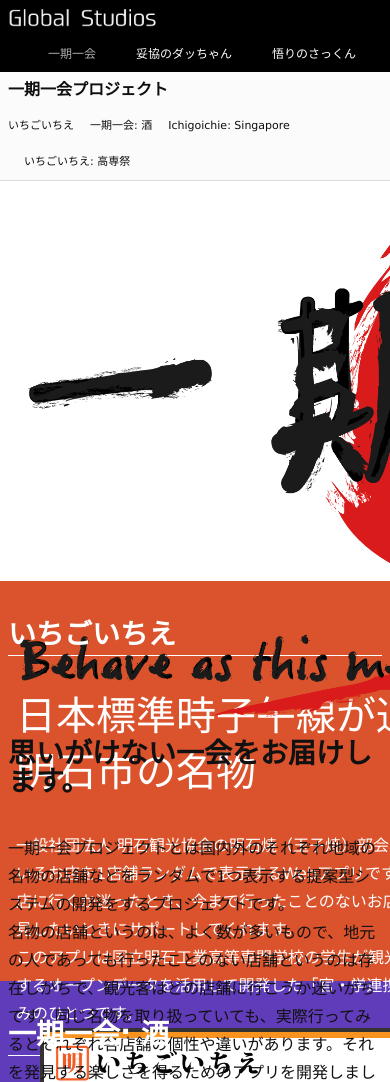
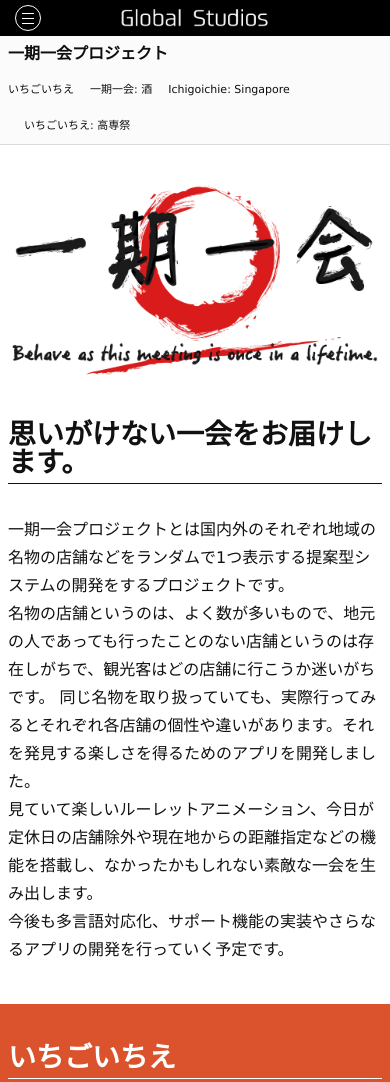
Before and after one commit to globalstudios/GlobalStudios, a plain HTML site: page index.html in a window 390 px wide. Shown: the top 1082 px of the page. Drawn offline with Linux system fonts and the light colour scheme.

Commit message:
Add responsive style for smartphone - Global Nav

```diff
--- a/css/style.css
+++ b/css/style.css
@@ -20,6 +20,8 @@ body {
     width: 100%;
     background-color: #ccc;
     font-family: "Lucida Grande", "Hiragino Kaku Gothic ProN", "ヒラギノ角ゴ ProN W3", "Meiryo", "メイリオ", sans-serif;
+    -webkit-font-smoothing: antialiased;
+    -moz-osx-font-smoothing: grayscale;
 }
 
 a {
@@ -142,17 +144,168 @@ li {
     color: #aaa;
 }
 
+/* ==============
+ *   Drawer Nav
+ * ============== */
 
-/* =============
- *   Local Nav
- * ============= */
+#drawer_wrap #drawer_button {
+    display: none;
+}
 
-.local-nav-wrapper {
+@media screen and (max-width: 620px) {
+    .site-header {
+        position: absolute;
+        z-index: 99;
+        top: 0;
+        left: 0;
+        width: 100%;
+        height: 36px;
+    }
+
+    #drawer_wrap {
+        position: absolute;
+        z-index: 99;
+        top: 0;
+        left: 0;
+        wider: 100%;
+        height: 100%;
+    }
+
+    .site-main {
+        margin-top: 36px;
+    }
+
+
+    /* ===== Bar ===== */
+
+    #drawer_wrap h1 {
+        position: absolute;
+        z-index: 99;
+        top: 0;
+        left: 50%;
+        margin-left: -75px;
+        float: none;
+    }
+
+    #drawer_wrap #drawer_button {
+        display: block;
+        position:absolute;
+        z-index: 99;
+        top: 5px;
+        left: 15px;
+        width: 24px;
+        height: 24px;
+        border: solid 1px #fff;
+        -moz-border-radius: 50%;
+        -webkit-border-radius: 50%;
+        border-radius: 50%;
+        cursor: pointer;
+        -moz-transition: All 0.2s ease;
+        -o-transition: All 0.2s ease;
+        -webkit-transition: All 0.2s ease;
+        transition: All 0.2s ease;
+    }
+
+    #drawer_wrap .drawer-icon,
+    #drawer_wrap .drawer-icon:before,
+    #drawer_wrap .drawer-icon:after {
+        display: block;
+        position: absolute;
+        width: 12px;
+        height: 1px;
+        background-color: #fff;
+        content: '';
+        -moz-transition: All 0.4s ease;
+        -o-transition: All 0.4s ease;
+        -webkit-transition: All 0.4s ease;
+        transition: All 0.4s ease;
+    }
+
+    #drawer_wrap .drawer-icon {
+        top: 50%;
+        left: 5.5px;
+    }
+
+    #drawer_wrap .drawer-icon:before {
+        top: 5px;
+    }
+
+    #drawer_wrap .drawer-icon:after {
+        top: -5px;
+    }
+
+    #drawer_wrap #drawer_button:hover {
+        opacity: .65;
+    }
+
+    #drawer_wrap #drawer_button.active .drawer-icon {
+        background-color: #000;
+    }
+
+    #drawer_wrap #drawer_button.active .drawer-icon:before {
+        -webkit-transform: translateY(-5px) rotate(-315deg);
+        transform: translateY(-5px) rotate(-45deg);
+    }
+
+    #drawer_wrap #drawer_button.active .drawer-icon:after {
+        -webkit-transform: translateY(5px) rotate(315deg);
+        transform: translateY(5px) rotate(45deg);
+    }
+
+
+    /* ===== Menu ===== */
+
+    #drawer_wrap .global-nav {
+        box-sizing: border-box;
+        position: absolute;
+        z-index: 10;
+        width: 100%;
+        height: auto;
+        min-height: 100%;
+        top: -600px;
+        left: 0;
+        margin-left: 0;
+        padding: 24px;
+        -moz-transition: All 0.4s ease;
+        -o-transition: All 0.4s ease;
+        -webkit-transition: All 0.4s ease;
+        transition: All 0.4s ease;
+    }
+
+    #drawer_wrap .global-nav ul li {
+        margin-right: 0;
+        margin-bottom: 16px;
+        border-bottom: solid 1px #aaa;
+        font-size: 14px;
+        float: none;
+    }
+
+    #drawer_wrap .global-nav ul li:last-of-type {
+        margin-bottom: 0;
+    }
+}
+
+
+/* ==============================
+ *   Main
+ * ============================== */
+
+.site-main {
+    width: 100%;
+    color: #fff;
+}
+
+
+/* ==========
+ *   Header
+ * ========== */
+
+.site-main #fix_wrapper {
     width: 100%;
     padding: 0;
 }
 
-.local-nav {
+.site-main header {
     box-sizing: border-box;
     width: 100%;
     position: inherit;
@@ -163,7 +316,7 @@ li {
     border-bottom: solid 1px #ddd;
 }
 
-.local-nav p {
+.site-main header h1 {
     font-size: 18px;
     font-weight: bold;
     line-height: 48px;
@@ -171,13 +324,30 @@ li {
 }
 
 @media screen and (max-width: 768px) {
-    .local-nav p {
+    .site-main header h1 {
         font-size: 16px;
         line-height: 36px;
     }
 }
 
-.local-nav ul {
+.site-main header a {
+    color: #000;
+    -moz-transition: All 0.2s ease;
+    -o-transition: All 0.2s ease;
+    -webkit-transition: All 0.2s ease;
+    transition: All 0.2s ease;
+}
+
+.site-main header a:hover {
+    color: #999;
+}
+
+
+/* =============
+ *   Local Nav
+ * ============= */
+
+.local-nav {
     float: right;
 }
 
@@ -200,16 +370,122 @@ li {
     margin-left: 0;
 }
 
-.local-nav a {
-    color: #000;
-    -moz-transition: All 0.2s ease;
-    -o-transition: All 0.2s ease;
-    -webkit-transition: All 0.2s ease;
-    transition: All 0.2s ease;
+
+/* ===========
+ *   Content
+ * =========== */
+
+.site-main section {
+    font-size: 20px;
+    line-height: 36px;
+    overflow: hidden;
+    zoom: 1;
 }
 
-.local-nav a:hover {
-    color: #999;
+@media screen and (max-width: 768px) {
+    .site-main section {
+        font-size: 16px;
+        line-height: 28px;
+    }
+}
+
+.site-main section .wrap {
+    padding-top: 80px;
+    padding-bottom: 80px;
+}
+
+@media screen and (max-width: 768px) {
+    .site-main section .wrap {
+        padding-top: 40px;
+        padding-bottom: 40px;
+    }
+}
+
+
+/* ===== Title ===== */
+
+.site-main section .wrap > h1 {
+    font-size: 48px;
+    margin-bottom: 64px;
+    padding-bottom: 24px;
+    border-bottom: solid 1px #fff;
+}
+
+@media screen and (max-width: 768px) {
+    .site-main section .wrap > h1 {
+        font-size: 28px;
+        margin-bottom: 32px;
+        padding-bottom: 6px;
+    }
+}
+
+.site-main section section h1 {
+    font-size: 40px;
+    margin-bottom: 32px;
+    line-height: 56px;
+    font-weight: normal;
+}
+
+@media screen and (max-width: 768px) {
+    .site-main section section h1 {
+        font-size: 24px;
+        margin-bottom: 16px;
+        line-height: 32px;
+    }
+}
+
+
+/* ===== Content Image ===== */
+
+.site-main section .content-image {
+    width: 50%;
+    float: right;
+}
+
+.site-main section .content-image img {
+    box-sizing: border-box;
+    width: 90%;
+    margin-left: 10%;
+    border: solid 4px #333;
+}
+
+@media screen and (max-width: 620px) {
+    .site-main section .content-image img {
+        border-width: 2px;
+    }
+}
+
+
+/* ===== Unique Content ===== */
+
+#ichigoichie_about {
+    background-color: #fff;
+    color: #111;
+}
+
+#ichigoichie_about h1 {
+    border-color: #111;
+}
+
+#ichigoichie_about img {
+    width: 100%;
+    margin-bottom: 32px;
+}
+
+#ichigoichie_akashi {
+    background-color: #DA532C;
+}
+
+#ichigoichie_drink {
+    background-color: #603CBA;
+}
+
+#ichigoichie_sg {
+    background-color: #BF1447;
+}
+
+#ichigoichie_kousen {
+    background-color: #00ABA9;
 }
 
 
@@ -268,101 +544,3 @@ li {
         font-size: 10px;
     }
 }
-
-
-/* ==============================
- *   Main
- * ============================== */
-
-.site-main {
-    width: 100%;
-    color: #fff;
-}
-
-.site-main section {
-    font-size: 20px;
-    line-height: 36px;
-}
-
-@media screen and (max-width: 768px) {
-    .site-main section {
-        height: 400px;
-        font-size: 16px;
-        line-height: 28px;
-    }
-}
-
-.site-main section > .wrap {
-    padding-top: 80px;
-    padding-bottom: 80px;
-}
-
-@media screen and (max-width: 768px) {
-    .site-main section > .wrap {
-        padding-top: 40px;
-        padding-bottom: 40px;
-    }
-}
-
-.site-main section h2 {
-    font-size: 48px;
-    margin-bottom: 64px;
-    padding-bottom: 24px;
-    border-bottom: solid 1px #fff;
-}
-
-.site-main section h3 {
-    font-size: 40px;
-    font-weight: normal;
-    margin-bottom: 32px;
-    line-height: 56px;
-}
-
-@media screen and (max-width: 768px) {
-    .site-main section h2 {
-        font-size: 28px;
-        margin-bottom: 32px;
-        padding-bottom: 6px;
-    }
-}
-
-#ichigoichie_about {
-    background-color: #fff;
-    color: #111;
-}
-
-#ichigoichie_about h2 {
-    border-color: #111;
-}
-
-#ichigoichie_about img {
-    width: 980px;
-}
-
-#ichigoichie_akashi {
-    background-color: #DA532C;
-}
-
-#ichigoichie_akashi .wrap .wrap{
-    width: 480px;
-    float: left;
-}
-
-#ichigoichie_akashi img {
-    width: 440px;
-    float: left;
-    margin-left: 32px;
-    border: solid 4px #333;
-}
-
-#ichigoichie_drink {
-    background-color: #603CBA;
-}
-
-#ichigoichie_sg {
-    background-color: #BF1447;
-}
-
-#ichigoichie_kousen {
-    background-color: #00ABA9;
-}
--- a/index.html
+++ b/index.html
@@ -15,41 +15,45 @@
 
 <body>
   <header class="site-header">
-    <div class="wrap">
+    <div id="drawer_wrap" class="wrap">
       <h1><a href="./"><span>Global Studios</span></a></h1>
-
       <nav class="global-nav">
         <ul>
-          <li class="nowpage"><a href="#ichigoichie_akashi">一期一会</a></li>
-          <li><a href="#ichigoichie_drink">妥協のダッちゃん</a></li>
-          <li><a href="#ichigoichie_drink">悟りのさっくん</a></li>
+          <li class="nowpage"><a href="./">一期一会</a></li>
+          <li><a href="./">妥協のダッちゃん</a></li>
+          <li><a href="./">悟りのさっくん</a></li>
         </ul>
       </nav>
+      <div id="drawer_button"><span class="drawer-icon"></span></div>
     </div>
   </header>
 
-  <div class="local-nav-wrapper">
+  <main class="site-main">
+    <article>
+      <div id="fix_wrapper">
+        <header id="fix_bar">
+          <div class="wrap">
+            <h1><a href="#">一期一会プロジェクト</a></h1>
             <nav class="local-nav">
-      <div class="wrap">
-        <p><a href="#">一期一会プロジェクト</a></p>
               <ul>
                 <li><a href="#ichigoichie_akashi">いちごいちえ</a></li>
                 <li><a href="#ichigoichie_drink">一期一会: 酒</a></li>
                 <li><a href="#ichigoichie_sg">Ichigoichie: Singapore</a></li>
                 <li><a href="#ichigoichie_kousen">いちごいちえ: 高専祭</a></li>
               </ul>
-      </div>
             </nav>
           </div>
+        </header>
+      </div>
 
-  <main class="site-main">
       <section id="ichigoichie_about">
         <div class="wrap">
           <img src="img/logo_ichigoichie.png">
-        <h2>思いがけない一会をお届けします。</h2>
+          <h1>思いがけない一会をお届けします。</h1>
           <p>
             一期一会プロジェクトとは国内外のそれぞれ地域の名物の店舗などをランダムで1つ表示する提案型システムの開発をするプロジェクトです。<br />
-          名物の店舗というのは、よく数が多いもので、地元の人であっても行ったことのない店舗というのは存在しがちで、観光客はどの店舗に行こうか迷いがちです。同じ名物を取り扱っていても、実際行ってみるとそれぞれ各店舗の個性や違いがあります。それを発見する楽しさを得るためのアプリを開発しました。<br />
+            名物の店舗というのは、よく数が多いもので、地元の人であっても行ったことのない店舗というのは存在しがちで、観光客はどの店舗に行こうか迷いがちです。
+            同じ名物を取り扱っていても、実際行ってみるとそれぞれ各店舗の個性や違いがあります。それを発見する楽しさを得るためのアプリを開発しました。<br />
             見ていて楽しいルーレットアニメーション、今日が定休日の店舗除外や現在地からの距離指定などの機能を搭載し、なかったかもしれない素敵な一会を生み出します。<br />
             今後も多言語対応化、サポート機能の実装やさらなるアプリの開発を行っていく予定です。
           </p>
@@ -58,22 +62,26 @@
 
       <section id="ichigoichie_akashi">
         <div class="wrap">
-        <h2>いちごいちえ</h2>
-        <div class="wrap">
-          <h3>日本標準時子午線が通る明石市の名物</h3>
+          <h1>いちごいちえ</h1>
+          <section>
+            <div class="content-image">
+              <img src="img/ichigoichie_img.png">
+            </div>
+            <div class="content-body">
+              <h1>日本標準時子午線が通る明石市の名物</h1>
               <p>
                 一般社団法人 明石観光協会の明石焼（玉子焼）部会に加盟しているお店を1店舗ランダムで表示するWebアプリです。
                 どのお店に行くか迷ったとき、今まで行ったことのないお店を新たに発見したいときにサポートしてくれます。<br />
                 このアプリは国立明石工業高等専門学校の学生が観光協会が提供するオープンデータを活用して開発した「官・学連携」の取り組みのひとつです。
               </p>
             </div>
-        <img src="img/ichigoichie_img.png">
+          </section>
         </div>
       </section>
 
       <section id="ichigoichie_drink">
         <div class="wrap">
-        <h2>一期一会: 酒</h2>
+          <h1>一期一会: 酒</h1>
           <p>
             一般社団法人 明石観光協会の明石焼（玉子焼）部会に加盟しているお店を1店舗ランダムで表示するWebアプリです。
             どのお店に行くか迷ったとき、今まで行ったことのないお店を新たに発見したいときにサポートしてくれます。<br />
@@ -84,7 +92,7 @@
 
       <section id="ichigoichie_sg">
         <div class="wrap">
-        <h2>Ichigoichie: Singapore</h2>
+          <h1>Ichigoichie: Singapore</h1>
           <p>
             Global Studiosは2014年より活動を開始した学生技術集団です。
             情報技術による観光促進、地域活性化などを行っています。<br />
@@ -96,7 +104,7 @@
 
       <section id="ichigoichie_kousen">
         <div class="wrap">
-        <h2>いちごいちえ: 高専祭</h2>
+          <h1>いちごいちえ: 高専祭</h1>
           <p>
             Global Studiosは2014年より活動を開始した学生技術集団です。
             情報技術による観光促進、地域活性化などを行っています。<br />
@@ -105,6 +113,7 @@
           </p>
         </div>
       </section>
+    </article>
   </main>
 
   <footer class="site-footer">
@@ -123,5 +132,6 @@
   <script src="js/lib/jquery.min.js"></script>
   <script src="js/fixNav.js"></script>
   <script src="js/scroll.js"></script>
+  <script src="js/drawerNav.js"></script>
 </body>
 </html>
--- a/js/fixNav.js
+++ b/js/fixNav.js
@@ -1,15 +1,15 @@
 $(function(){
 
-  var nav_offset = $(".local-nav").offset().top;
+  var nav_offset = $("#fix_bar").offset().top;
   $(window).on("scroll load", function(){
     var now_offset = $(window).scrollTop();
     if(now_offset > nav_offset) {
-      $(".local-nav").css("position", "fixed" );
-      $(".local-nav-wrapper").css("padding-bottom", "48px");
+      $("#fix_bar").css("position", "fixed" );
+      $("#fix_wrapper").css("padding-bottom", "48px");
     }
     else {
-      $(".local-nav").css("position", "inherit" );
-      $(".local-nav-wrapper").css("padding-bottom", "0");
+      $("#fix_bar").css("position", "inherit" );
+      $("#fix_wrapper").css("padding-bottom", "0");
     }
   });
 
--- a/js/scroll.js
+++ b/js/scroll.js
@@ -2,7 +2,7 @@ $(function(){
 
 	$("a[href^=#]").click(function() {
 	  var speed = 500;
-	  var nav_height = $(".local-nav").height();
+	  var nav_height = $("#fix_bar").height();
 	  var href= $(this).attr("href");
 	  var target = $(href == "#" || href == "" ? "html" : href);
 	  var position = target.offset().top - nav_height;
```
Also changed, not shown: js/drawerNav.js (added, +28 -0 lines). Lines whose indentation alone changed are shown as unchanged.
